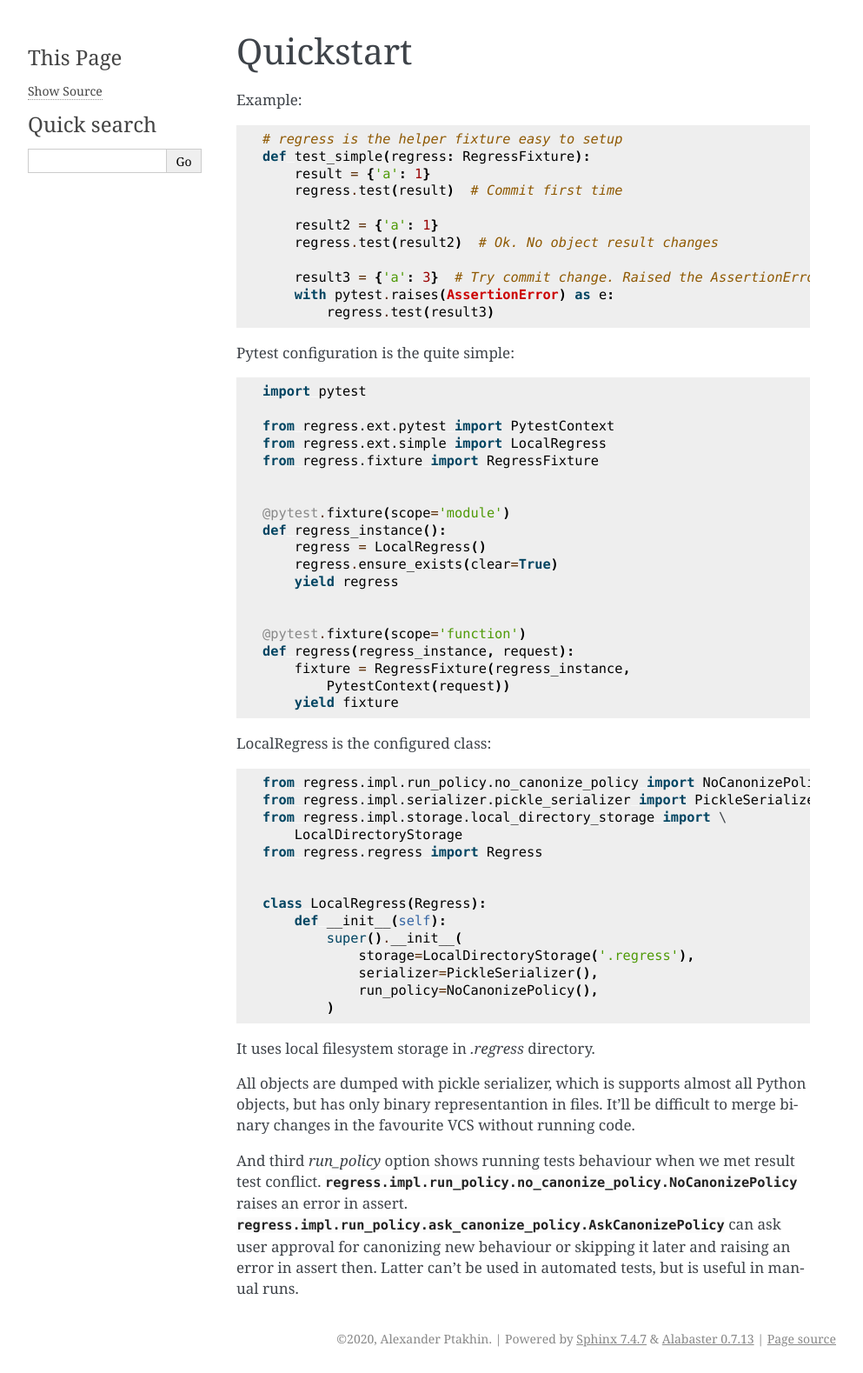
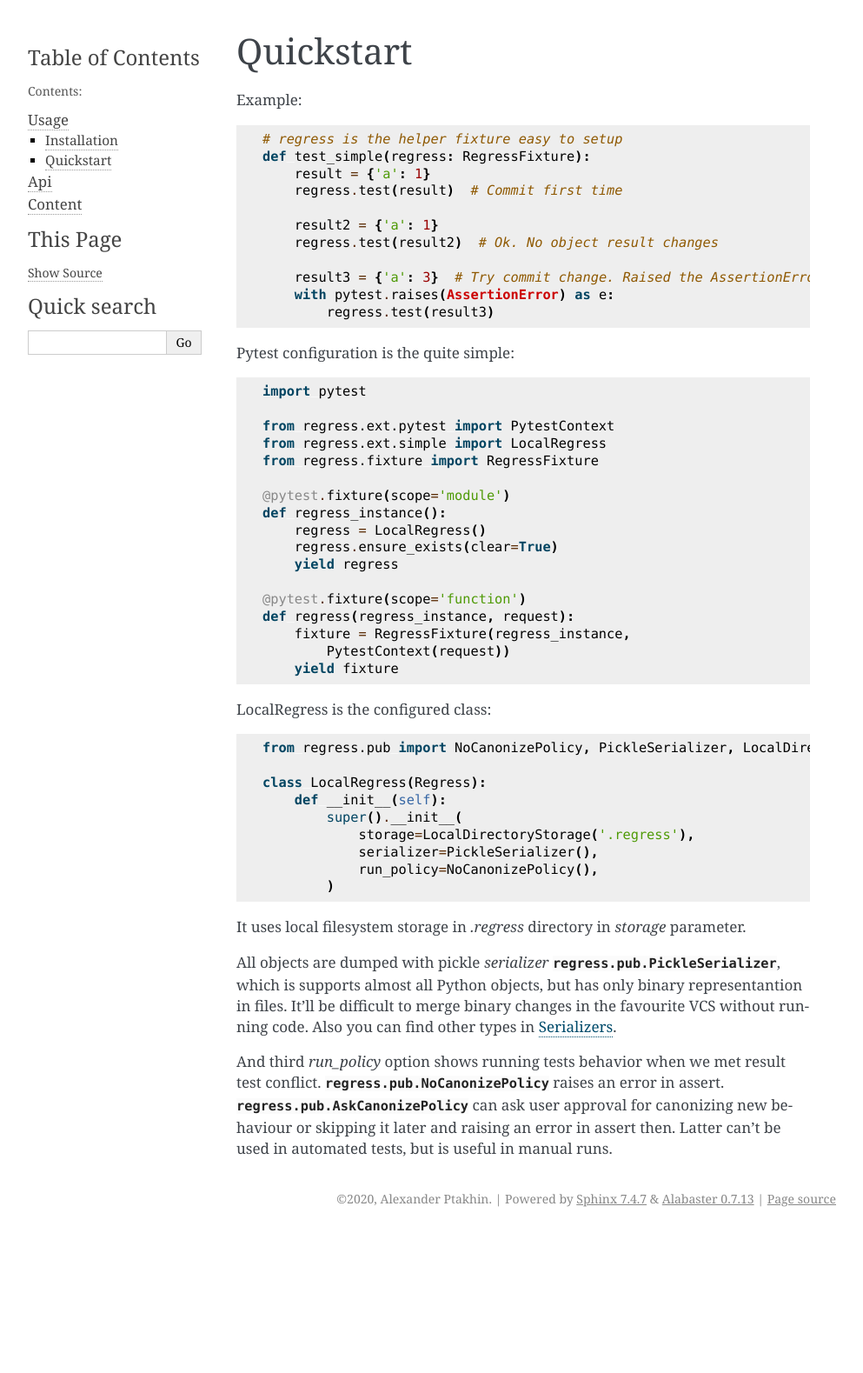
Before and after one commit to aptakhin/testoot, a Sphinx documentation site: the page built from docs/source/usage/quickstart.rst, in a window 1280 px wide. Shown: the whole page at 87% size, without its empty margins (148-1141 px from the left). Built offline with Sphinx 7.4.7, drawn with Linux system fonts in a browser that asks for light colours; after the commit the page ends 1418 px from its top, so only the background shows below that.

Commit message:
Made pub package for shortening public classes references

```diff
--- a/docs/source/api/regress.rst
+++ b/docs/source/api/regress.rst
@@ -20,3 +20,8 @@ FileType is the hint from the serializer to which file type result can be saved
 
 .. automodule:: regress.file_type
   :members:
+
+Exceptions
+
+.. automodule:: regress.exceptions
+  :members:
--- a/docs/source/api/run_policy.rst
+++ b/docs/source/api/run_policy.rst
@@ -4,8 +4,8 @@ Run policy
 .. automodule:: regress.run_policy
   :members:
 
-.. automodule:: regress.impl.run_policy.ask_canonize_policy
+.. autoclass:: regress.pub.AskCanonizePolicy
   :members:
 
-.. automodule:: regress.impl.run_policy.no_canonize_policy
+.. autoclass:: regress.pub.NoCanonizePolicy
   :members:
--- a/docs/source/api/serializer.rst
+++ b/docs/source/api/serializer.rst
@@ -4,11 +4,11 @@ Serializers
 .. automodule:: regress.serializer
   :members:
 
-.. automodule:: regress.impl.serializer.json_serializer
+.. autoclass:: regress.pub.JsonSerializer
   :members:
 
-.. automodule:: regress.impl.serializer.pickle_serializer
+.. autoclass:: regress.pub.PickleSerializer
   :members:
 
-.. automodule:: regress.impl.serializer.string_serializer
+.. autoclass:: regress.pub.StringSerializer
   :members:
--- a/docs/source/conf.py
+++ b/docs/source/conf.py
@@ -32,6 +32,7 @@ release = '0.0.3dev'
 # ones.
 extensions = [
     'sphinx.ext.autodoc',
+    'sphinx.ext.autosectionlabel',
 ]
 
 # Add any paths that contain templates here, relative to this directory.
@@ -63,3 +64,7 @@ autodoc_default_options = {
     'special-members': '__init__',
     'undoc-members': True,
 }
+
+html_sidebars = {
+   '**': ['globaltoc.html', 'relations.html', 'sourcelink.html', 'searchbox.html'],
+}
--- a/docs/source/contents.rst
+++ b/docs/source/contents.rst
@@ -1,22 +1,4 @@
 .. _contents:
 
-Contents
+Content
 =============================
-
-.. toctree::
-   :maxdepth: 2
-
-   usage/installation
-   usage/quickstart
-
-   api/regress
-   api/storage
-   api/serializer
-   api/run_policy
-
-
-.. only:: builder_html
-
-   * :ref:`genindex`
-   * :ref:`modindex`
-   * :ref:`search`
--- a/docs/source/usage/quickstart.rst
+++ b/docs/source/usage/quickstart.rst
@@ -24,13 +24,11 @@ Pytest configuration is the quite simple::
     from regress.ext.simple import LocalRegress
     from regress.fixture import RegressFixture
 
-
     @pytest.fixture(scope='module')
     def regress_instance():
         regress = LocalRegress()
         regress.ensure_exists(clear=True)
         yield regress
-
 
     @pytest.fixture(scope='function')
     def regress(regress_instance, request):
@@ -41,12 +39,7 @@ Pytest configuration is the quite simple::
 
 LocalRegress is the configured class::
 
-    from regress.impl.run_policy.no_canonize_policy import NoCanonizePolicy
-    from regress.impl.serializer.pickle_serializer import PickleSerializer
-    from regress.impl.storage.local_directory_storage import \
-        LocalDirectoryStorage
-    from regress.regress import Regress
-
+    from regress.pub import NoCanonizePolicy, PickleSerializer, LocalDirectoryStorage, Regress
 
     class LocalRegress(Regress):
         def __init__(self):
@@ -56,8 +49,8 @@ LocalRegress is the configured class::
                 run_policy=NoCanonizePolicy(),
             )
 
-It uses local filesystem storage in `.regress` directory.
+It uses local filesystem storage in `.regress` directory in `storage` parameter.
 
-All objects are dumped with pickle serializer, which is supports almost all Python objects, but has only binary representantion in files. It'll be difficult to merge binary changes in the favourite VCS without running code.
+All objects are dumped with pickle `serializer` :py:class:`.regress.pub.PickleSerializer`, which is supports almost all Python objects, but has only binary representantion in files. It'll be difficult to merge binary changes in the favourite VCS without running code. Also you can find other types in `Serializers <../api/serializer.html>`__.
 
-And third `run_policy` option shows running tests behaviour when we met result test conflict. :py:class:`.regress.impl.run_policy.no_canonize_policy.NoCanonizePolicy` raises an error in assert. :py:class:`.regress.impl.run_policy.ask_canonize_policy.AskCanonizePolicy` can ask user approval for canonizing new behaviour or skipping it later and raising an error in assert then. Latter can't be used in automated tests, but is useful in manual runs.
+And third `run_policy` option shows running tests behavior when we met result test conflict. :py:class:`.regress.pub.NoCanonizePolicy` raises an error in assert. :py:class:`.regress.pub.AskCanonizePolicy` can ask user approval for canonizing new behaviour or skipping it later and raising an error in assert then. Latter can't be used in automated tests, but is useful in manual runs.
```
Also changed, not shown: 8 other files.
